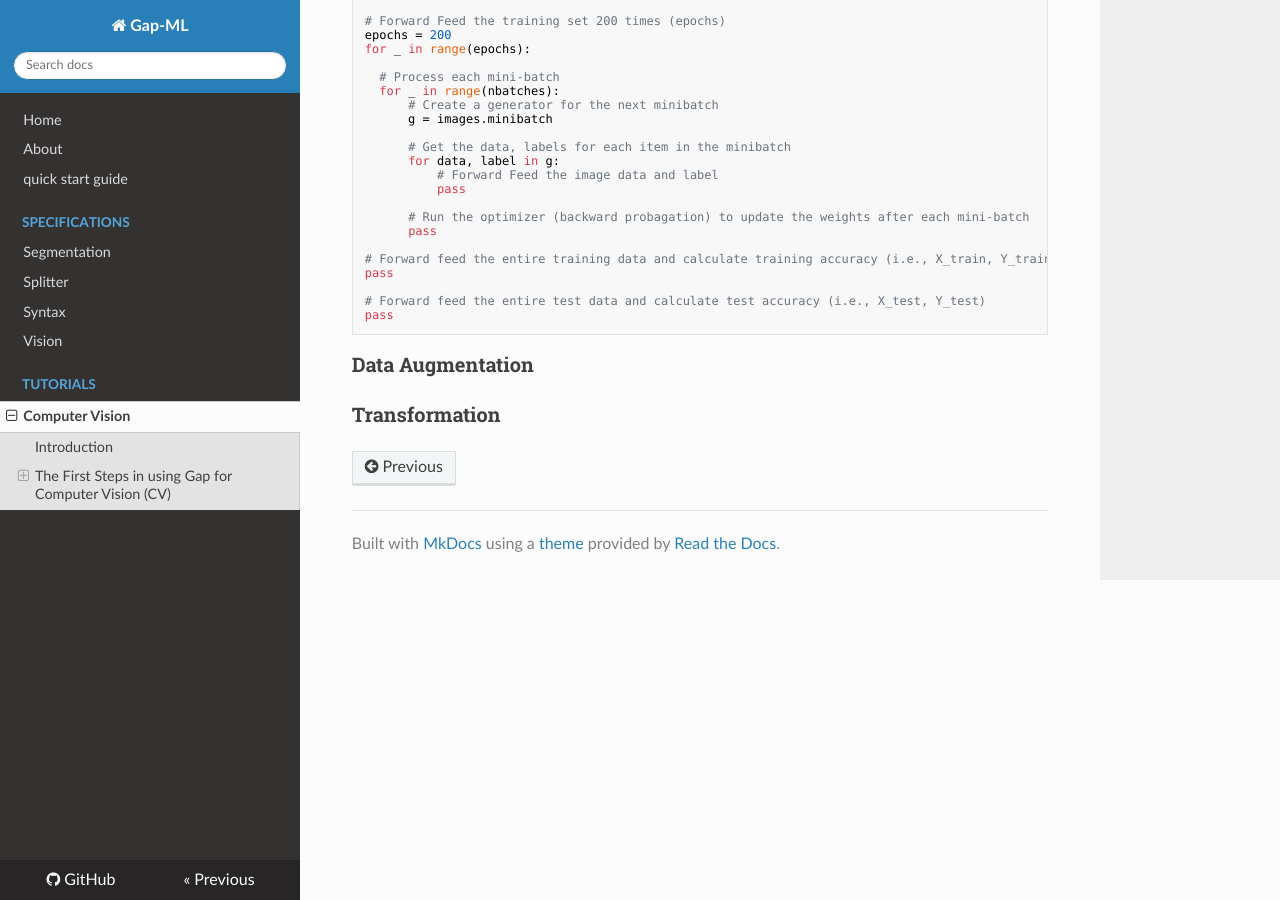
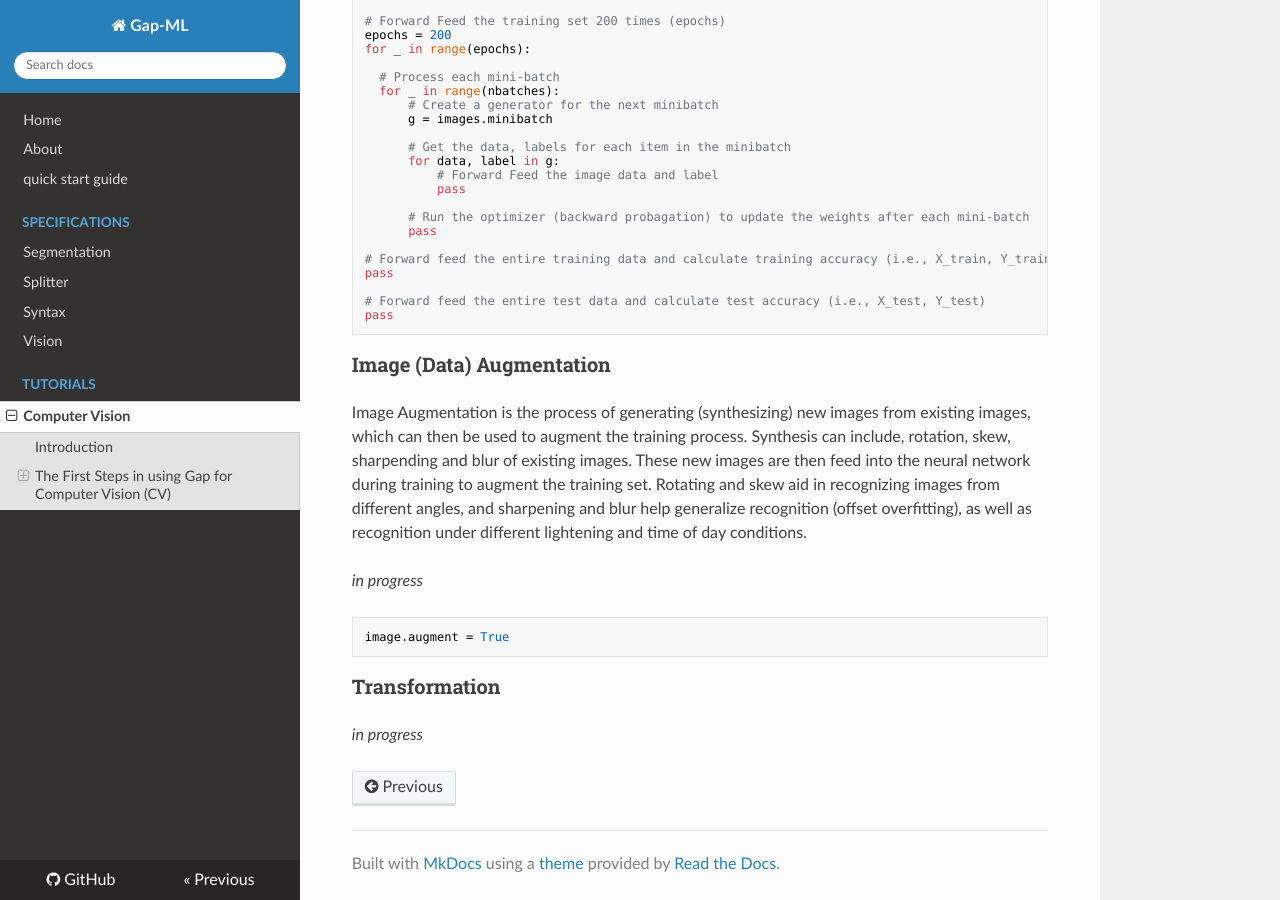
Before and after one commit to andrewferlitsch/Gap, an MkDocs documentation site: the page built from docs/tutorials/computer_vision.md, in a window 1280 px wide and 900 px high, scrolled down 15335 px. Built offline with MkDocs 1.6.1, drawn with Linux system fonts in a browser that asks for light colours; nearby versions of some CDN libraries.

Commit message:
Update computer_vision.md

````diff
--- a/docs/tutorials/computer_vision.md
+++ b/docs/tutorials/computer_vision.md
@@ -591,7 +591,16 @@ pass
 pass
 ```
 
+### Image (Data) Augmentation
 
-### Data Augmentation
+Image Augmentation is the process of generating (synthesizing) new images from existing images, which can then be used to augment the training process. Synthesis can include, rotation, skew, sharpending and blur of existing images. These new images are then feed into the neural network during training to augment the training set. Rotating and skew aid in recognizing images from different angles, and sharpening and blur help generalize recognition (offset overfitting), as well as recognition under different lightening and time of day conditions.
+
+*in progress*
+
+```python
+image.augment = True
+```
 
 ### Transformation
+
+*in progress*
````
